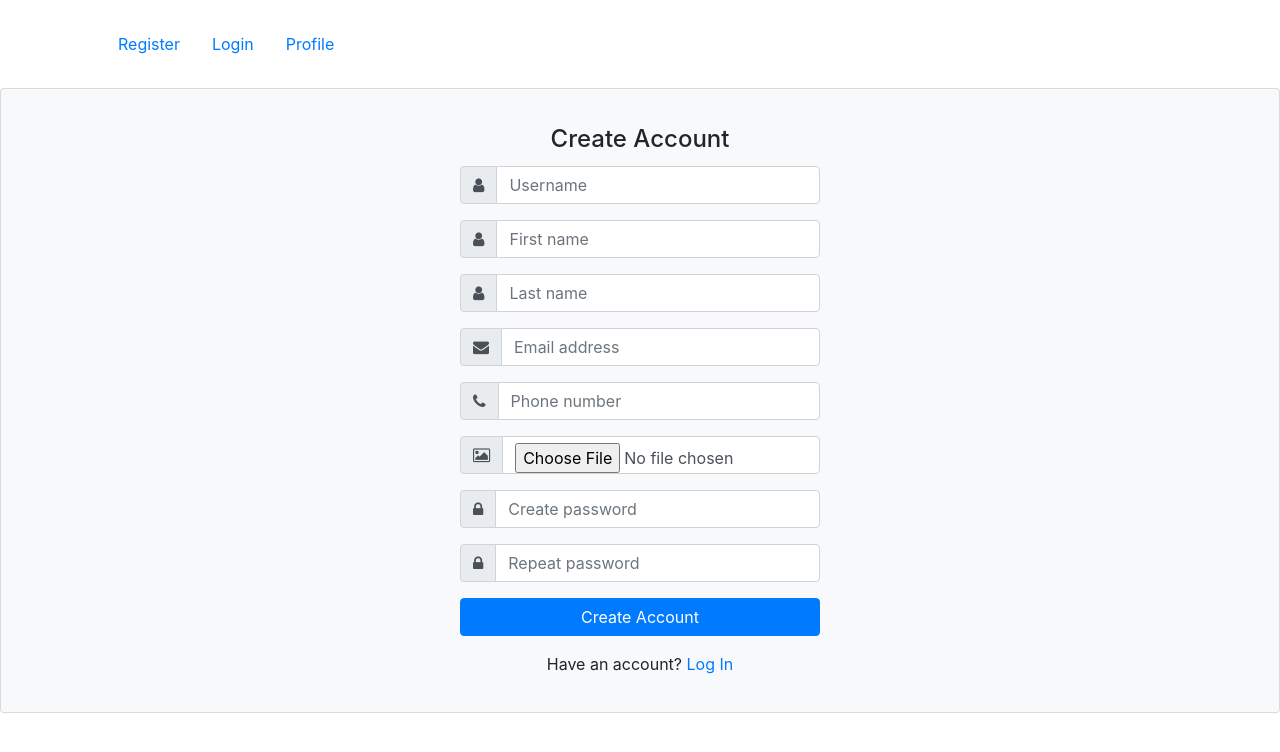
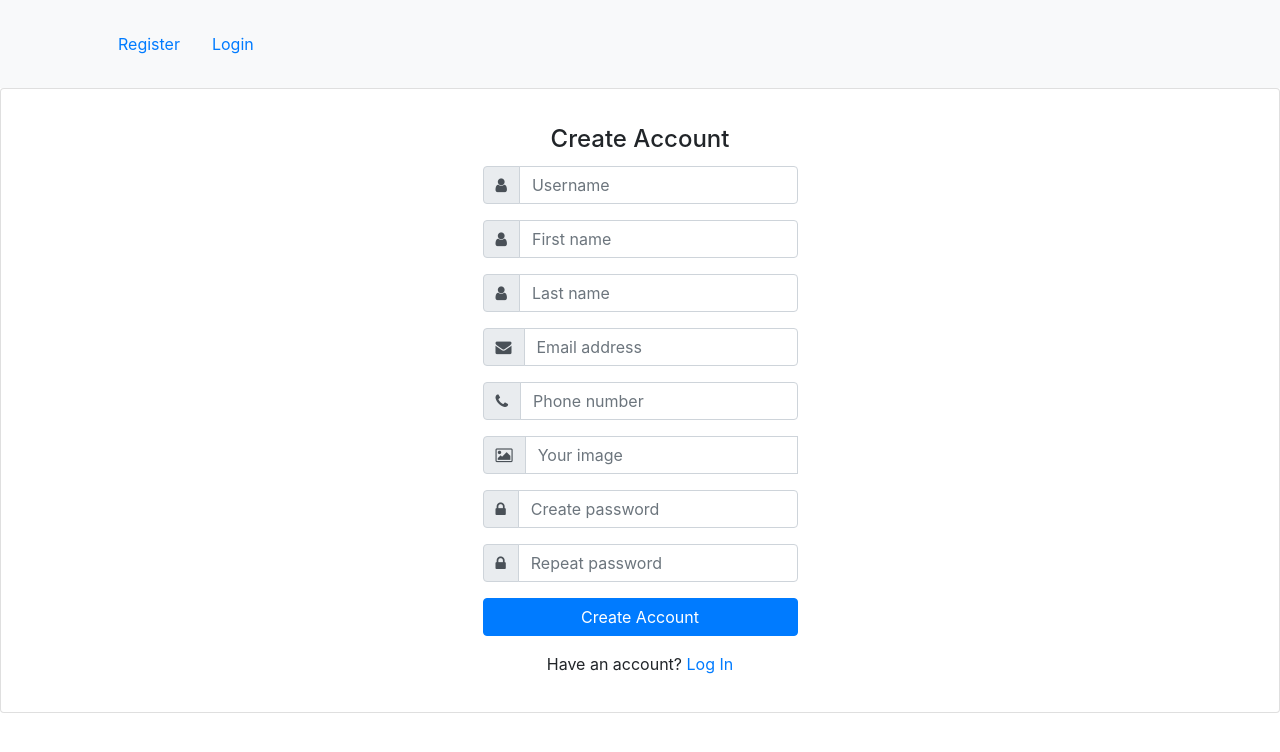
Before and after one commit to menooa25/maktab_53_project_1, a React (Create React App) app in the folder front/maktab_53_project_1/: page /register in a window 1280 px wide. Shown: the top 752 px of the page. Built offline with nearby package versions, Linux system fonts and the light colour scheme.

Commit message:
logout handeled in client side perfectly

```diff
--- a/front/maktab_53_project_1/src/App.css
+++ b/front/maktab_53_project_1/src/App.css
@@ -42,3 +42,6 @@
   border-radius: 100%;
   object-fit: cover;
 }
+.cursor_pointer {
+  cursor: pointer;
+}
--- a/front/maktab_53_project_1/src/App.js
+++ b/front/maktab_53_project_1/src/App.js
@@ -4,6 +4,7 @@ import Login from "./components/account/login";
 import Profile from "./components/account/profile";
 import { Route, Switch } from "react-router-dom";
 import Register from "./components/account/register";
+import Logout from "./components/account/logout";
 function App() {
   return (
     <>
@@ -12,6 +13,7 @@ function App() {
         <Route path="/login" component={Login} />
         <Route path="/register" component={Register} />
         <Route path="/profile" component={Profile} />
+        <Route path="/logout" component={Logout} />
       </Switch>
     </>
   );
--- a/front/maktab_53_project_1/src/components/account/login.jsx
+++ b/front/maktab_53_project_1/src/components/account/login.jsx
@@ -6,11 +6,7 @@ class Login extends Component {
   handelOnSubmit = (e) => {
     e.preventDefault();
     const current_form = e.target;
-    const username = current_form.username.value;
-    const password = current_form.password.value;
-    let form = new FormData();
-    form.set("username", username);
-    form.set("password", password);
+    let form = new FormData(current_form);
     const url = "http://127.0.0.1:5000/login_user";
     fetch(url, { method: "POST", body: form })
       .then((res) => res.json())
@@ -22,11 +18,11 @@ class Login extends Component {
 
   render() {
     if (this.state.redirect) {
-      return <Redirect to="/" />;
+      window.location.replace("/");
     }
     return (
       <>
-        <div className="card bg-light">
+        <div className="card">
           <article className="card-body mx-auto" style={{ maxWidth: "400px" }}>
             <h4 className="card-title mt-3 text-center">Login Account</h4>
             <form onSubmit={this.handelOnSubmit}>
--- /dev/null
+++ b/front/maktab_53_project_1/src/components/account/logout.jsx
@@ -0,0 +1,9 @@
+import React from "react";
+import { Redirect } from "react-router-dom";
+
+function Logout(props) {
+  sessionStorage.clear();
+  window.location.replace("/");
+}
+
+export default Logout;
--- a/front/maktab_53_project_1/src/components/account/register.jsx
+++ b/front/maktab_53_project_1/src/components/account/register.jsx
@@ -2,11 +2,12 @@ import React, { Component } from "react";
 import { Link } from "react-router-dom";
 
 class Register extends Component {
+  register = () => {};
   render() {
     return (
       <>
-        <div className="card bg-light">
-          <article className="card-body mx-auto" style={{ maxWidth: "400px" }}>
+        <div className="card ">
+          <article className="card-body mx-auto">
             <h4 className="card-title mt-3 text-center">Create Account</h4>
             <form
               action="http://127.0.0.1:5000/register_user"
@@ -92,7 +93,18 @@ class Register extends Component {
                     <i className="fa fa-image"></i>{" "}
                   </span>
                 </div>
-                <input name="image" className="form-control" type="file" />
+                <label
+                  htmlFor="upload_image"
+                  className="text-muted form-control cursor_pointer"
+                >
+                  Your image
+                </label>
+                <input
+                  id="upload_image"
+                  name="image"
+                  className="d-none"
+                  type="file"
+                />
               </div>
 
               <div className="form-group input-group">
@@ -118,6 +130,7 @@ class Register extends Component {
                   </span>
                 </div>
                 <input
+                  name="password2"
                   className="form-control"
                   placeholder="Repeat password"
                   type="password"
@@ -134,7 +147,6 @@ class Register extends Component {
                   Create Account
                 </button>
               </div>
-
               <p className="text-center">
                 Have an account? <Link to="/login">Log In</Link>
               </p>
--- a/front/maktab_53_project_1/src/components/navbar.jsx
+++ b/front/maktab_53_project_1/src/components/navbar.jsx
@@ -4,20 +4,32 @@ import { Link } from "react-router-dom";
 class Navbar extends Component {
   render() {
     return (
+      <div className="container-fluid bg-light">
         <div className="container">
           <div className="row flex-row justify-content-between p-3">
             <div className="navbar">
+              {!sessionStorage.getItem("token") && (
+                <>
                   <Link className="nav-link" to="/register">
                     Register
                   </Link>
                   <Link className="nav-link" to="/login">
                     Login
                   </Link>
+                </>
+              )}
+              {sessionStorage.getItem("token") && (
+                <>
                   <Link className="nav-link" to="/profile">
                     Profile
                   </Link>
+                  <Link className="nav-link" to="/logout">
+                    Logout
+                  </Link>
+                </>
+              )}
             </div>
-          <div className=""></div>
+          </div>
         </div>
       </div>
     );
```
Also changed, not shown: front/maktab_53_project_1/src/components/account/profile.jsx (+17 -30 lines). Lines whose indentation alone changed are shown as unchanged.
